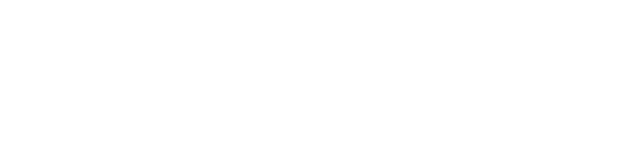
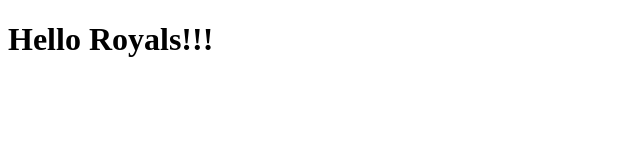
Before and after one commit to nfishel/testing-git, a plain HTML site: page index.html in a window 1280 px wide. Shown: the whole page, without its empty margins (0-640 px from the left). Drawn offline with Linux system fonts and the light colour scheme.

Commit message:
added h1 and console.log

```diff
--- a/index.html
+++ b/index.html
@@ -7,6 +7,7 @@
     <link href="style.css" rel="stylesheet" type="text/css" />
   </head>
   <body>
+    <h1>Hello Royals!!!</h1>
     <script src="script.js"></script>
   </body>
 </html>
--- a/script.js
+++ b/script.js
@@ -0,0 +1 @@
+console.log('Hi everyone!');
```
